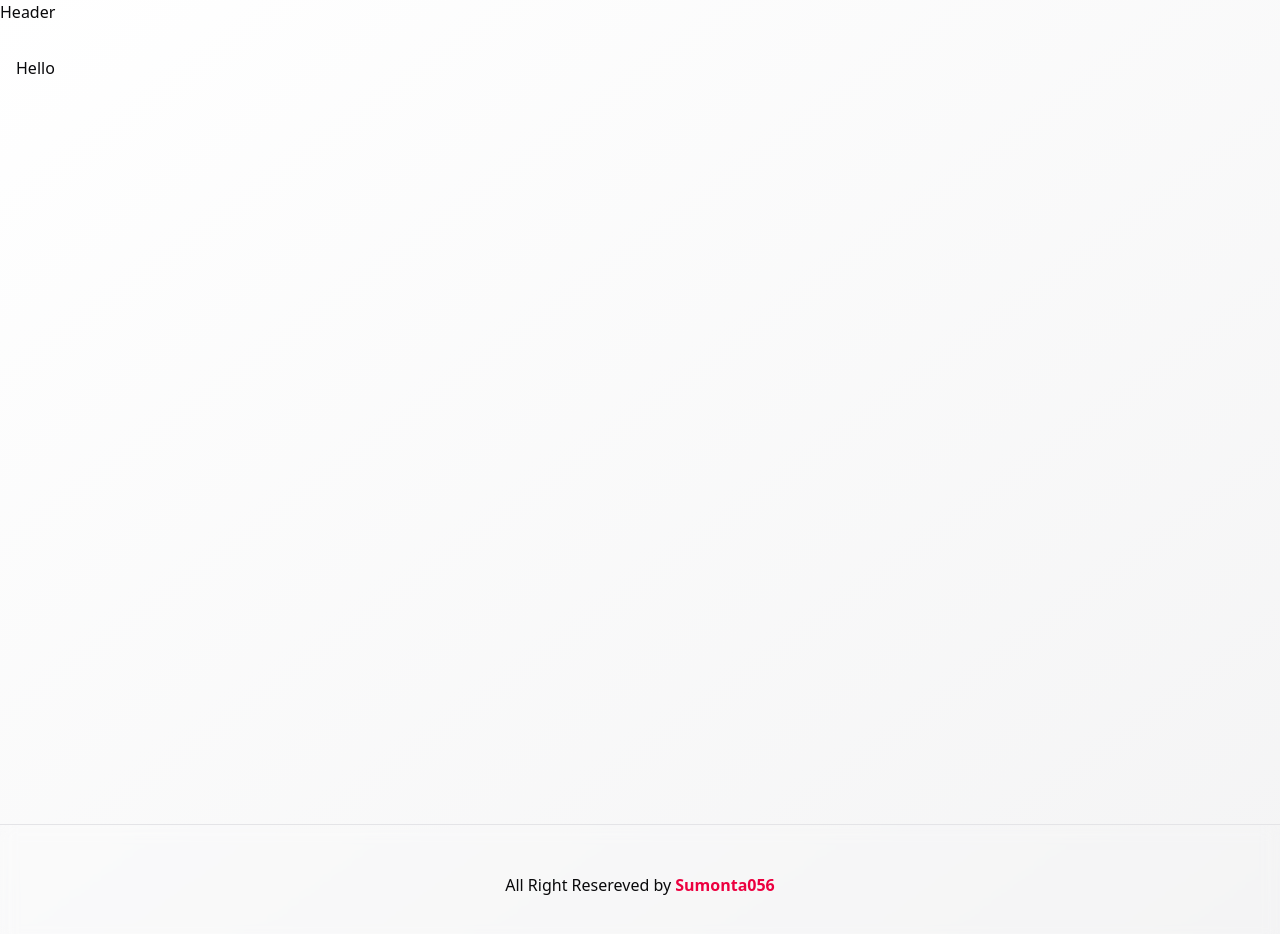
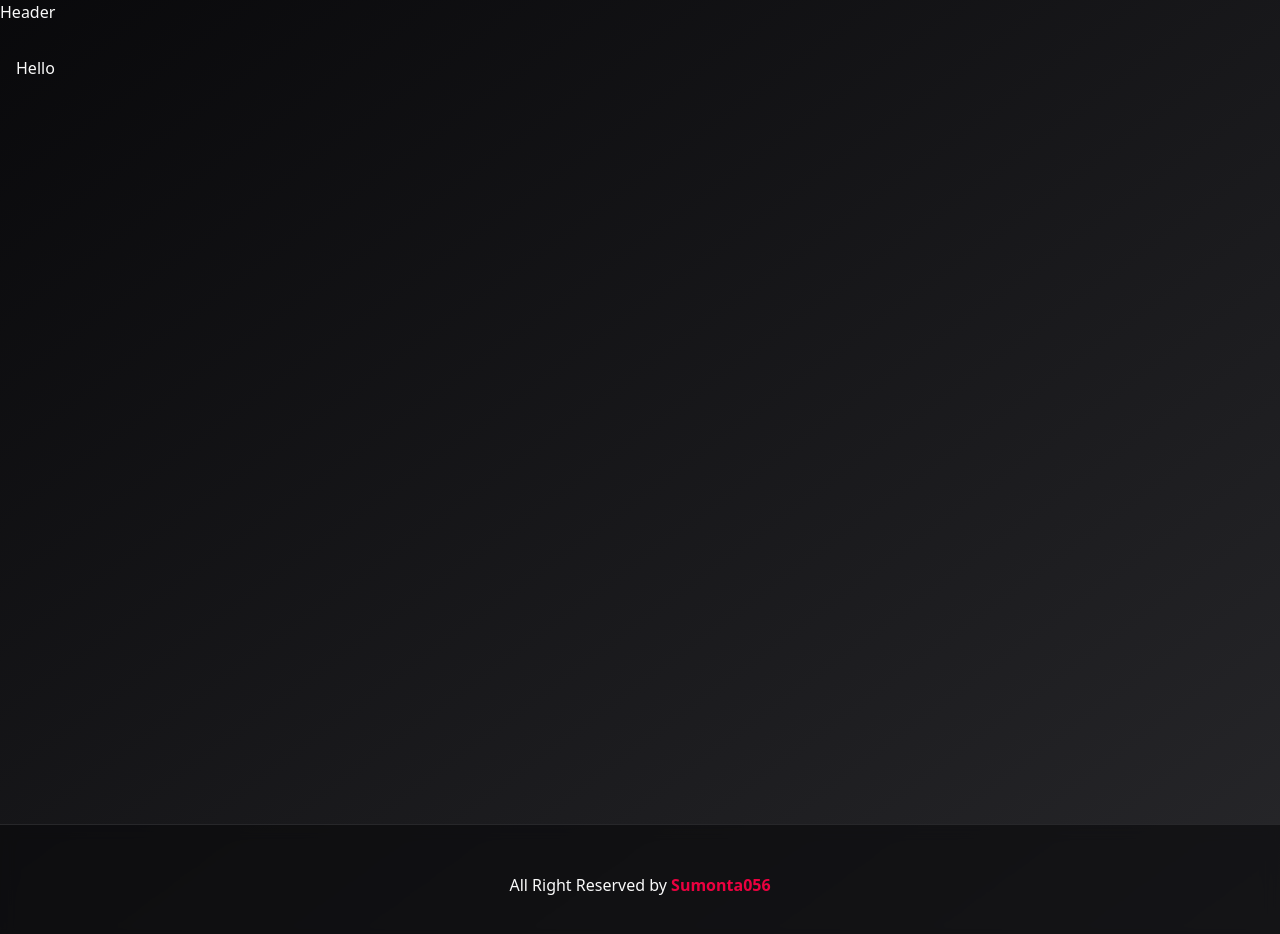
Before and after one commit to Sumonta056/Akash-Varta-Weather-App, a React (Vite) app: page / in a window 1280 px wide. Shown: the top 934 px of the page. Built offline with nearby package versions, Linux system fonts and the light colour scheme.

Commit message:
feat: create theme in darkmode with change option

```diff
--- a/src/App.tsx
+++ b/src/App.tsx
@@ -1,10 +1,13 @@
 import { BrowserRouter } from "react-router-dom";
 import Layout from "./components/Layout";
+import { ThemeProvider } from "./context/theme-provider";
 
 function App() {
   return (
     <BrowserRouter>
-      <Layout>Hello</Layout>
+      <ThemeProvider defaultTheme="dark">
+        <Layout>Hello</Layout>
+      </ThemeProvider>
     </BrowserRouter>
   );
 }
--- a/src/components/Layout.tsx
+++ b/src/components/Layout.tsx
@@ -7,10 +7,10 @@
       <main className="min-h-screen container mx-auto px-4 py-8">
         {children}
       </main>
-      <footer className="border-t backdrop-blur py-12">
+      <footer className="border-t backdrop-blur py-12 supports-[backdrop-filter]:bg-background/60">
         <div className="container mx-auto px-4 text-center">
           <p>
-            All Right Resereved by
+            All Right Reserved by
             <span className="font-bold text-rose-600"> Sumonta056</span>
           </p>
         </div>
--- /dev/null
+++ b/src/context/theme-provider.tsx
@@ -0,0 +1,74 @@
+import { createContext, useContext, useEffect, useState } from "react";
+
+type Theme = "dark" | "light" | "system";
+
+type ThemeProviderProps = {
+  children: React.ReactNode;
+  defaultTheme?: Theme;
+  storageKey?: string;
+};
+
+type ThemeProviderState = {
+  theme: Theme;
+  setTheme: (theme: Theme) => void;
+};
+
+const initialState: ThemeProviderState = {
+  theme: "system",
+  setTheme: () => null,
+};
+
+const ThemeProviderContext = createContext<ThemeProviderState>(initialState);
+
+export function ThemeProvider({
+  children,
+  defaultTheme = "system",
+  storageKey = "vite-ui-theme",
+  ...props
+}: ThemeProviderProps) {
+  const [theme, setTheme] = useState<Theme>(
+    () => (localStorage.getItem(storageKey) as Theme) || defaultTheme
+  );
+
+  useEffect(() => {
+    const root = window.document.documentElement;
+
+    root.classList.remove("light", "dark");
+
+    if (theme === "system") {
+      const systemTheme = window.matchMedia("(prefers-color-scheme: dark)")
+        .matches
+        ? "dark"
+        : "light";
+
+      root.classList.add(systemTheme);
+      return;
+    }
+
+    root.classList.add(theme);
+  }, [theme]);
+
+  const value = {
+    theme,
+    setTheme: (theme: Theme) => {
+      localStorage.setItem(storageKey, theme);
+      setTheme(theme);
+    },
+  };
+
+  return (
+    <ThemeProviderContext.Provider {...props} value={value}>
+      {children}
+    </ThemeProviderContext.Provider>
+  );
+}
+
+// eslint-disable-next-line react-refresh/only-export-components
+export const useTheme = () => {
+  const context = useContext(ThemeProviderContext);
+
+  if (context === undefined)
+    throw new Error("useTheme must be used within a ThemeProvider");
+
+  return context;
+};
```
